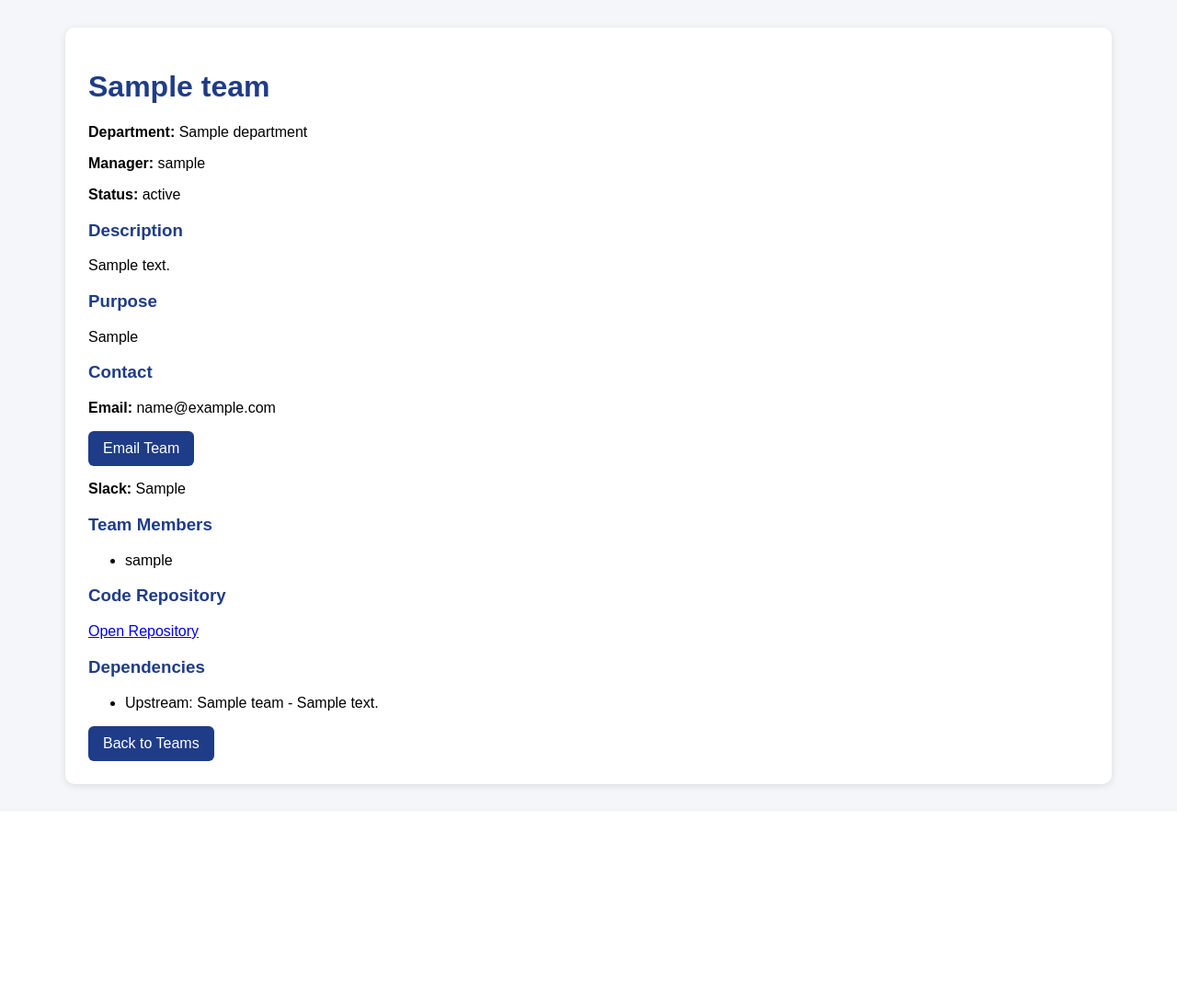
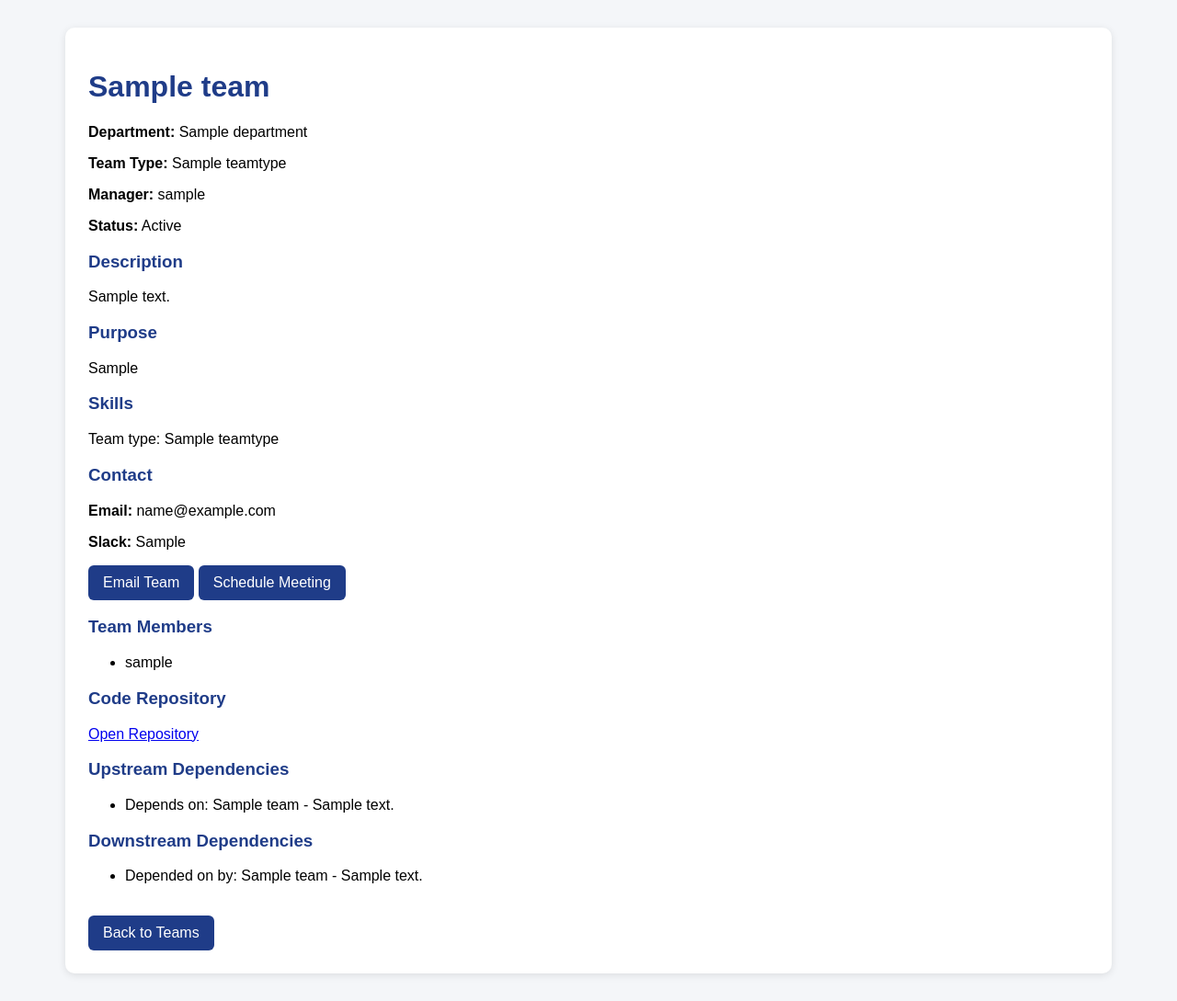
Before and after one commit to RAYANE8LOUNIS/Hproject, a Django app: page /teams/1/ in a window 1280 px wide. Shown: the part 48-1137 px from the top of the page at 92% size. Before the commit the page ends 909 px from the top, so only its background shows below. Run offline with Django 5.2, Linux system fonts and the light colour scheme; a user stored in the database is signed in; tables that the repository leaves empty hold one stand-in row (values such as "Sample post").

Commit message:
Completed team features and removed unused create team page

```diff
--- a/Hproject-backend/teams/templates/teams/team_detail.html
+++ b/Hproject-backend/teams/templates/teams/team_detail.html
@@ -3,20 +3,47 @@
 {% block content %}
 <h1>{{ team.name }}</h1>
 
-<p><strong>Department:</strong> {{ team.department.name }}</p>
-<p><strong>Manager:</strong> {{ team.manager.username }}</p>
-<p><strong>Status:</strong> {{ team.status }}</p>
+<p><strong>Department:</strong> {{ team.department }}</p>
+<p><strong>Team Type:</strong> {{ team.team_type }}</p>
+<p><strong>Manager:</strong> {{ team.manager }}</p>
+<p><strong>Status:</strong> {{ team.get_status_display }}</p>
 
 <h3>Description</h3>
-<p>{{ team.description }}</p>
+<p>
+    {% if team.description %}
+        {{ team.description }}
+    {% else %}
+        No description available.
+    {% endif %}
+</p>
 
 <h3>Purpose</h3>
-<p>{{ team.purpose }}</p>
+<p>
+    {% if team.purpose %}
+        {{ team.purpose }}
+    {% else %}
+        No purpose available.
+    {% endif %}
+</p>
+
+<h3>Skills</h3>
+<p>
+    Team type:
+    {% if team.team_type %}
+        {{ team.team_type.name }}
+    {% else %}
+        No team type assigned.
+    {% endif %}
+</p>
 
 <h3>Contact</h3>
-<p><strong>Email:</strong> {{ team.email }}</p>
-<a href="mailto:{{ team.email }}" class="btn">Email Team</a>
-<p><strong>Slack:</strong> {{ team.slack_channel }}</p>
+<p><strong>Email:</strong> {{ team.email|default:"No email available." }}</p>
+<p><strong>Slack:</strong> {{ team.slack_channel|default:"No Slack channel available." }}</p>
+
+{% if team.email %}
+    <a href="{% url 'email_team' team.id %}" class="btn">Email Team</a>
+{% endif %}
+<a href="{% url 'schedule_meeting' team.id %}" class="btn">Schedule Meeting</a>
 
 <h3>Team Members</h3>
 {% if members %}
@@ -36,16 +63,12 @@
     <p>No repository available.</p>
 {% endif %}
 
-<h3>Dependencies</h3>
-{% if dependencies %}
+<h3>Upstream Dependencies</h3>
+{% if upstream_dependencies %}
     <ul>
-        {% for dependency in dependencies %}
+        {% for dependency in upstream_dependencies %}
             <li>
-                {% if dependency.upstream_team == team %}
-                    Upstream: {{ dependency.downstream_team.name }}
-                {% else %}
-                    Downstream: {{ dependency.upstream_team.name }}
-                {% endif %}
+                Depends on: {{ dependency.downstream_team.name }}
                 {% if dependency.description %}
                     - {{ dependency.description }}
                 {% endif %}
@@ -53,8 +76,26 @@
         {% endfor %}
     </ul>
 {% else %}
-    <p>No dependencies available.</p>
+    <p>No upstream dependencies.</p>
 {% endif %}
 
+<h3>Downstream Dependencies</h3>
+{% if downstream_dependencies %}
+    <ul>
+        {% for dependency in downstream_dependencies %}
+            <li>
+                Depended on by: {{ dependency.upstream_team.name }}
+                {% if dependency.description %}
+                    - {{ dependency.description }}
+                {% endif %}
+            </li>
+        {% endfor %}
+    </ul>
+{% else %}
+    <p>No downstream dependencies.</p>
+{% endif %}
+
+<br>
 <a href="{% url 'team_list' %}" class="btn">Back to Teams</a>
+
 {% endblock %}
--- a/Hproject-backend/teams/templates/teams/team_list.html
+++ b/Hproject-backend/teams/templates/teams/team_list.html
@@ -2,10 +2,6 @@
 
 {% block content %}
 <h1>Teams</h1>
-
-<p>
-    <a href="{% url 'create_team' %}" class="btn">Create New Team</a>
-</p>
 
 <form method="get" style="margin-bottom: 20px;">
     <input
--- a/Hproject-backend/teams/urls.py
+++ b/Hproject-backend/teams/urls.py
@@ -3,6 +3,7 @@ from . import views
 
 urlpatterns = [
     path('', views.team_list, name='team_list'),
-    path('create/', views.create_team, name='create_team'),
     path('<int:team_id>/', views.team_detail, name='team_detail'),
+    path('<int:team_id>/email/', views.email_team, name='email_team'),
+    path('<int:team_id>/schedule/', views.schedule_meeting, name='schedule_meeting'),
 ]
--- a/Hproject-backend/teams/views.py
+++ b/Hproject-backend/teams/views.py
@@ -1,8 +1,10 @@
-from django.shortcuts import render, get_object_or_404, redirect
-from organisation.models import Team, Dependency, Department, TeamType
-from django.contrib.auth.models import User
+from django.shortcuts import render, get_object_or_404
+from organisation.models import Team, Dependency
+from django.http import HttpResponse
+from django.contrib.auth.decorators import login_required
 
 
+@login_required
 def team_list(request):
     query = request.GET.get('q')
 
@@ -17,66 +19,29 @@ def team_list(request):
     })
 
 
+@login_required
 def team_detail(request, team_id):
     team = get_object_or_404(Team, id=team_id)
 
-    members = team.members.all() if hasattr(team, 'members') else []
-    dependencies = Dependency.objects.filter(
-        upstream_team=team
-    ) | Dependency.objects.filter(
-        downstream_team=team
-    )
+    members = team.members.all()
+    upstream_dependencies = Dependency.objects.filter(upstream_team=team)
+    downstream_dependencies = Dependency.objects.filter(downstream_team=team)
 
     return render(request, 'teams/team_detail.html', {
         'team': team,
         'members': members,
-        'dependencies': dependencies
+        'upstream_dependencies': upstream_dependencies,
+        'downstream_dependencies': downstream_dependencies
     })
 
 
-def create_team(request):
-    departments = Department.objects.all()
-    team_types = TeamType.objects.all()
-    users = User.objects.all()
+@login_required
+def email_team(request, team_id):
+    team = get_object_or_404(Team, id=team_id)
+    return HttpResponse(f"Email page for team: {team.name}")
 
-    if request.method == 'POST':
-        name = request.POST.get('name')
-        description = request.POST.get('description')
-        purpose = request.POST.get('purpose')
-        department_id = request.POST.get('department')
-        team_type_id = request.POST.get('team_type')
-        manager_id = request.POST.get('manager')
-        slack_channel = request.POST.get('slack_channel')
-        email = request.POST.get('email')
-        code_repository = request.POST.get('code_repository')
-        status = request.POST.get('status')
 
-        department = Department.objects.get(id=department_id)
-        team_type = TeamType.objects.get(id=team_type_id)
-        manager = User.objects.get(id=manager_id)
-
-        team = Team.objects.create(
-            name=name,
-            description=description,
-            purpose=purpose,
-            department=department,
-            team_type=team_type,
-            manager=manager,
-            slack_channel=slack_channel,
-            email=email,
-            code_repository=code_repository,
-            status=status
-        )
-
-        member_ids = request.POST.getlist('members')
-        if member_ids:
-            selected_users = User.objects.filter(id__in=member_ids)
-            team.members.set(selected_users)
-
-        return redirect('team_list')
-
-    return render(request, 'teams/create_team.html', {
-        'departments': departments,
-        'team_types': team_types,
-        'users': users
-    })
+@login_required
+def schedule_meeting(request, team_id):
+    team = get_object_or_404(Team, id=team_id)
+    return HttpResponse(f"Schedule meeting page for team: {team.name}")
```
Also changed, not shown: Hproject-backend/teams/templates/teams/create_team.html (deleted, +0 -90 lines).
